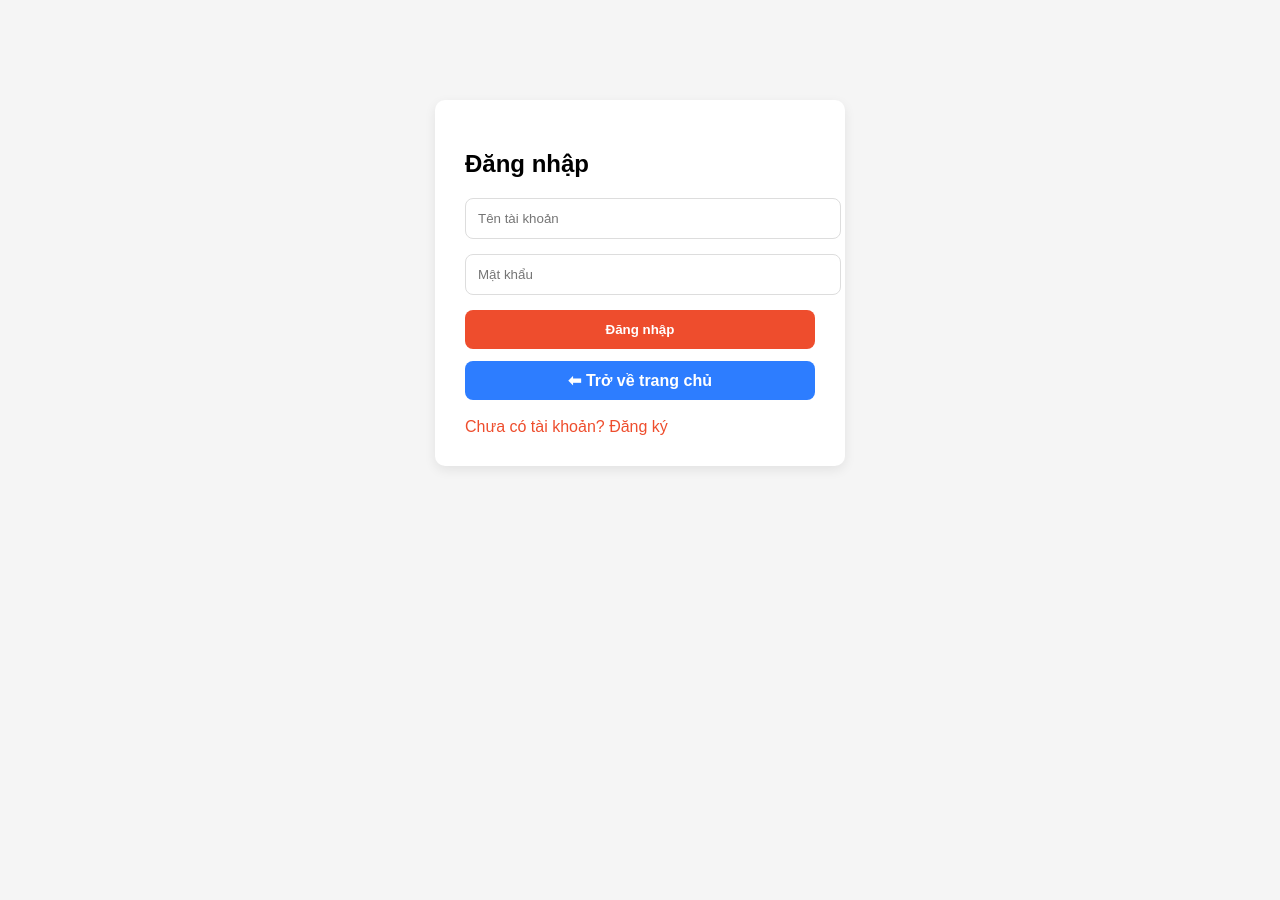
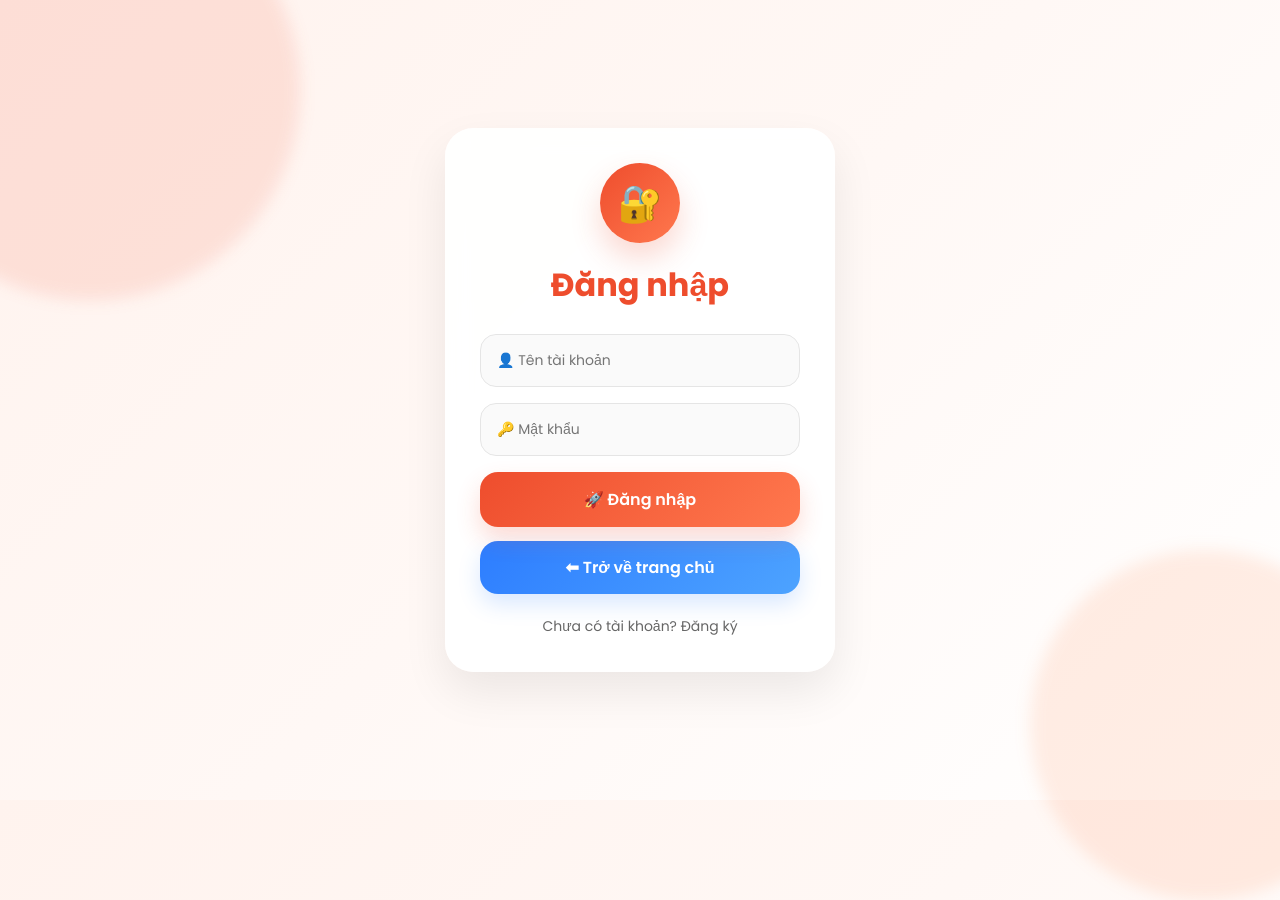
Before and after one commit to CN-DX23TT10-nguyenvankiet-kietnv251194/gom-shop, a PHP site: page /login.php in a window 1280 px wide; the page is wider, and only the part inside the window is pictured. Before the commit the page ends 468 px from the top of that part, so only its background shows below. Run offline with PHP 8.4, Linux system fonts and the light colour scheme.

Commit message:
Update login.php

```diff
--- a/login.php
+++ b/login.php
@@ -40,109 +40,404 @@ if(isset($_POST['login'])){
 ?>
 
 <!DOCTYPE html>
-<html>
+<html lang="vi">
+
 <head>
+
 <meta charset="UTF-8">
+<meta name="viewport" content="width=device-width, initial-scale=1.0">
+
 <title>Đăng nhập</title>
+
+<link href="https://fonts.googleapis.com/css2?family=Poppins:wght@400;500;600;700&display=swap" rel="stylesheet">
 
 <style>
 
-body{
-    font-family:Arial;
-    background:#f5f5f5;
+/* =========================
+   RESET
+========================= */
+*{
+    margin:0;
+    padding:0;
+    box-sizing:border-box;
+    font-family:'Poppins',sans-serif;
 }
 
-.box{
-    width:350px;
-    background:#fff;
-    margin:100px auto;
-    padding:30px;
-    border-radius:10px;
-    box-shadow:0 4px 12px rgba(0,0,0,0.08);
+body{
+
+    min-height:100vh;
+
+    display:flex;
+    align-items:center;
+    justify-content:center;
+
+    overflow:hidden;
+
+    background:
+    linear-gradient(135deg,#fff3ee,#fff8f5,#ffffff);
+
+    position:relative;
 }
 
-input{
-    width:100%;
-    padding:12px;
-    margin-bottom:15px;
-    border:1px solid #ddd;
-    border-radius:8px;
-    outline:none;
+/* BACKGROUND EFFECT */
+body::before{
+
+    content:"";
+
+    position:absolute;
+
+    width:420px;
+    height:420px;
+
+    background:
+    rgba(238,77,45,0.12);
+
+    border-radius:50%;
+
+    top:-120px;
+    left:-120px;
+
+    filter:blur(8px);
 }
 
-button{
-    width:100%;
-    padding:12px;
-    border:none;
-    background:#ee4d2d;
-    color:#fff;
-    cursor:pointer;
-    border-radius:8px;
-    font-weight:600;
+body::after{
+
+    content:"";
+
+    position:absolute;
+
+    width:350px;
+    height:350px;
+
+    background:
+    rgba(255,115,55,0.12);
+
+    border-radius:50%;
+
+    bottom:-100px;
+    right:-100px;
+
+    filter:blur(8px);
 }
 
-.msg{
-    color:red;
-    margin-bottom:15px;
+/* =========================
+   LOGIN BOX
+========================= */
+.box{
+
+    width:390px;
+
+    background:
+    rgba(255,255,255,0.92);
+
+    backdrop-filter:blur(12px);
+
+    padding:35px;
+
+    border-radius:28px;
+
+    box-shadow:
+    0 20px 45px rgba(0,0,0,0.08);
+
+    position:relative;
+
+    z-index:2;
+
+    animation:fadeUp 0.5s ease;
 }
 
-/* BACK BUTTON */
+/* ANIMATION */
+@keyframes fadeUp{
+
+    from{
+        opacity:0;
+        transform:
+        translateY(30px);
+    }
+
+    to{
+        opacity:1;
+        transform:
+        translateY(0);
+    }
+}
+
+/* TITLE */
+h2{
+
+    text-align:center;
+
+    margin-bottom:25px;
+
+    font-size:32px;
+
+    color:#ee4d2d;
+
+    font-weight:700;
+}
+
+/* MESSAGE */
+.msg{
+
+    background:
+    linear-gradient(135deg,#ffeaea,#fff5f5);
+
+    color:#ff0033;
+
+    padding:12px;
+
+    margin-bottom:18px;
+
+    border-radius:14px;
+
+    font-size:14px;
+
+    text-align:center;
+
+    border:
+    1px solid rgba(255,0,51,0.1);
+}
+
+/* =========================
+   INPUT
+========================= */
+input{
+
+    width:100%;
+
+    padding:15px 16px;
+
+    margin-bottom:16px;
+
+    border:
+    1px solid #e5e5e5;
+
+    border-radius:16px;
+
+    outline:none;
+
+    font-size:14px;
+
+    transition:0.3s;
+
+    background:#fafafa;
+}
+
+input:focus{
+
+    border-color:#ee4d2d;
+
+    background:#fff;
+
+    box-shadow:
+    0 0 0 4px rgba(238,77,45,0.08);
+}
+
+/* =========================
+   BUTTON
+========================= */
+button{
+
+    width:100%;
+
+    padding:15px;
+
+    border:none;
+
+    background:
+    linear-gradient(135deg,#ee4d2d,#ff784e);
+
+    color:#fff;
+
+    cursor:pointer;
+
+    border-radius:18px;
+
+    font-size:16px;
+    font-weight:600;
+
+    transition:0.3s;
+
+    box-shadow:
+    0 12px 24px rgba(238,77,45,0.2);
+}
+
+button:hover{
+
+    transform:
+    translateY(-4px);
+
+    box-shadow:
+    0 18px 30px rgba(238,77,45,0.28);
+}
+
+/* =========================
+   BACK BUTTON
+========================= */
 .back-home{
+
     display:block;
+
     text-align:center;
-    margin-top:12px;
-    padding:10px;
-    background:#2d7dff;
+
+    margin-top:14px;
+
+    padding:14px;
+
+    background:
+    linear-gradient(135deg,#2d7dff,#4da3ff);
+
     color:#fff;
-    border-radius:8px;
+
+    border-radius:18px;
+
     text-decoration:none;
+
     font-weight:600;
-    transition:0.2s;
+
+    transition:0.3s;
+
+    box-shadow:
+    0 10px 22px rgba(45,125,255,0.18);
 }
 
 .back-home:hover{
-    background:#1f5ed6;
+
+    transform:
+    translateY(-4px);
+
+    box-shadow:
+    0 16px 28px rgba(45,125,255,0.25);
 }
 
-a{
+/* REGISTER LINK */
+.register{
+
+    display:block;
+
+    margin-top:22px;
+
+    text-align:center;
+
+    color:#666;
+
     text-decoration:none;
+
+    font-size:14px;
+
+    transition:0.3s;
+}
+
+.register:hover{
+
     color:#ee4d2d;
+}
+
+/* ICON TOP */
+.icon{
+
+    width:80px;
+    height:80px;
+
+    margin:0 auto 18px;
+
+    border-radius:50%;
+
+    background:
+    linear-gradient(135deg,#ee4d2d,#ff784e);
+
+    display:flex;
+    align-items:center;
+    justify-content:center;
+
+    font-size:36px;
+
+    color:#fff;
+
+    box-shadow:
+    0 15px 30px rgba(238,77,45,0.22);
+}
+
+/* =========================
+   MOBILE
+========================= */
+@media(max-width:500px){
+
+    body{
+        padding:20px;
+    }
+
+    .box{
+
+        width:100%;
+
+        padding:28px;
+    }
+
+    h2{
+
+        font-size:28px;
+    }
 }
 
 </style>
 
 </head>
+
 <body>
 
 <div class="box">
 
-    <h2>Đăng nhập</h2>
+    <div class="icon">
+        🔐
+    </div>
+
+    <h2>
+        Đăng nhập
+    </h2>
+
+    <?php if($msg != ""): ?>
 
     <div class="msg">
         <?php echo $msg; ?>
     </div>
 
+    <?php endif; ?>
+
     <form method="POST">
 
-        <input type="text" name="username" placeholder="Tên tài khoản">
+        <input
+            type="text"
+            name="username"
+            placeholder="👤 Tên tài khoản"
+        >
 
-        <input type="password" name="password" placeholder="Mật khẩu">
+        <input
+            type="password"
+            name="password"
+            placeholder="🔑 Mật khẩu"
+        >
 
         <button name="login">
-            Đăng nhập
+
+            🚀 Đăng nhập
+
         </button>
 
     </form>
 
-    <!-- NÚT TRỞ VỀ TRANG CHỦ -->
+    <!-- NÚT TRỞ VỀ -->
     <a class="back-home" href="index.php">
+
         ⬅ Trở về trang chủ
+
     </a>
 
-    <br>
+    <!-- ĐĂNG KÝ -->
+    <a class="register" href="register.php">
 
-    <a href="register.php">
         Chưa có tài khoản? Đăng ký
+
     </a>
 
 </div>
```
